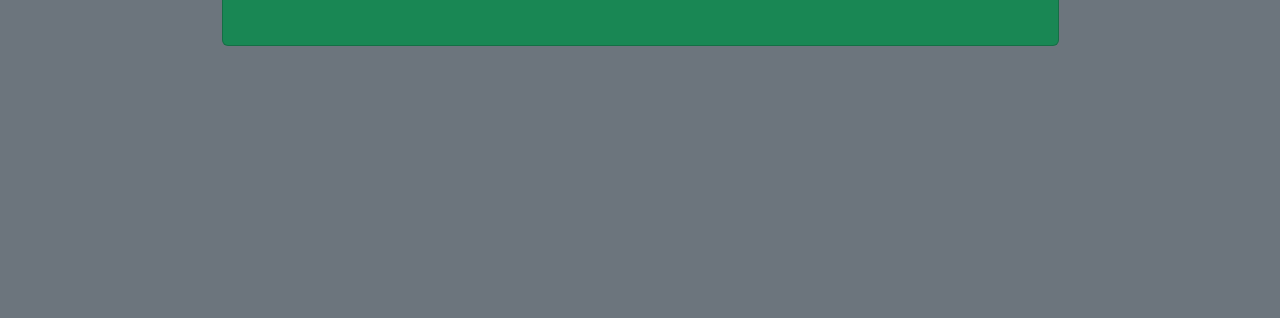
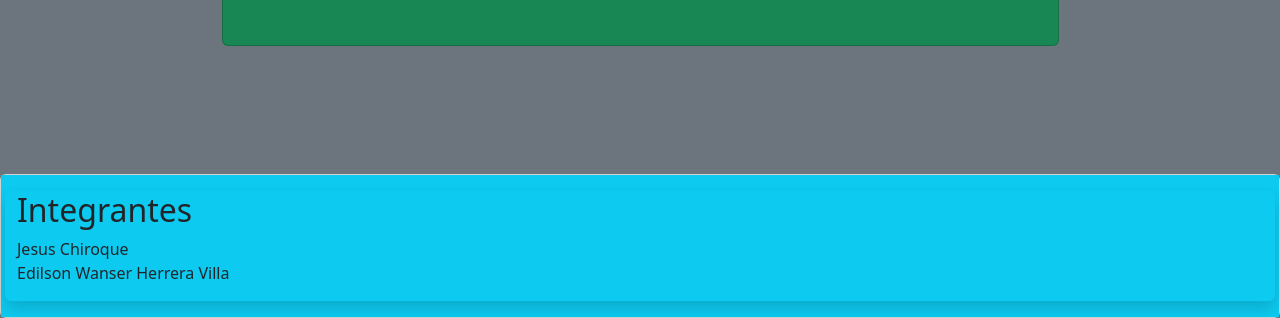
Before and after one commit to wanserherrera/EvaluacionGithub, a plain HTML site: page index.html in a window 1280 px wide. Shown: the part 626-944 px from the top of the page. Before the commit the page ends 800 px from the top, so only its background shows below. Drawn offline with nearby package versions, Linux system fonts and the light colour scheme; some packages are replaced by stand-ins of ours; files that its build step writes are made by us from their sources; no server answers; a script that the page names is missing.

Commit message:
subiendo modificacion3

```diff
--- a/api.js
+++ b/api.js
@@ -78,7 +78,7 @@ const obtenerDatosGithub = async (username="wanserherrera") => {
   const data = await response.json();
   if(data.message==='Not Found' ){
     Swal.fire({
-        title: "Error de ejecusion",
+        title: "Error",
         text: "El usuario ingresado no existe",
         icon: "error"
     });
@@ -87,7 +87,7 @@ const obtenerDatosGithub = async (username="wanserherrera") => {
   }else{
     if(username!="wanserherrera"){
       Swal.fire({
-        title: "Operacion exitosa",
+        title: "Exito",
         text: "Usuario existe",
         icon: "success"
     })
--- a/index.html
+++ b/index.html
@@ -156,7 +156,23 @@
         </div>
       </div>
     </section>
-<!-- Jesus Chiroque -->
+
+    <section>
+      <div class="col-md-12">
+        <div class="card bg-blue-dark">
+            <div class="card-body bg-info ">
+                <div class="row shadow rounded" >
+                    <div>
+                        <h2 class="nosotros">Integrantes</h2>
+                        <p class="nombres">Jesus Chiroque  <br>Edilson Wanser Herrera Villa</p>
+                      </div>
+                </div>
+            </div>
+        </div>
+    </div>
+    </section>
+
+
     <script src="./api.js"></script>
     <script src="//cdn.jsdelivr.net/npm/sweetalert2@11"></script>
     <script
```
